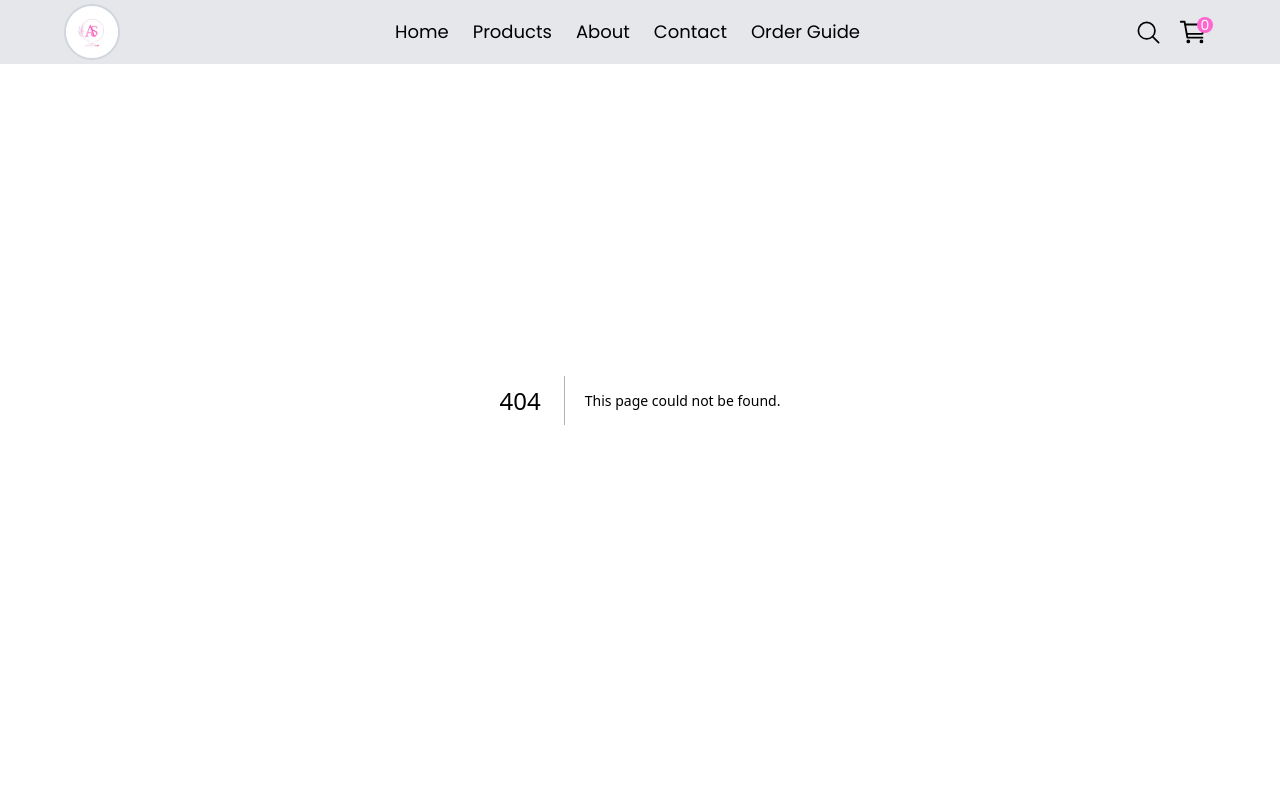
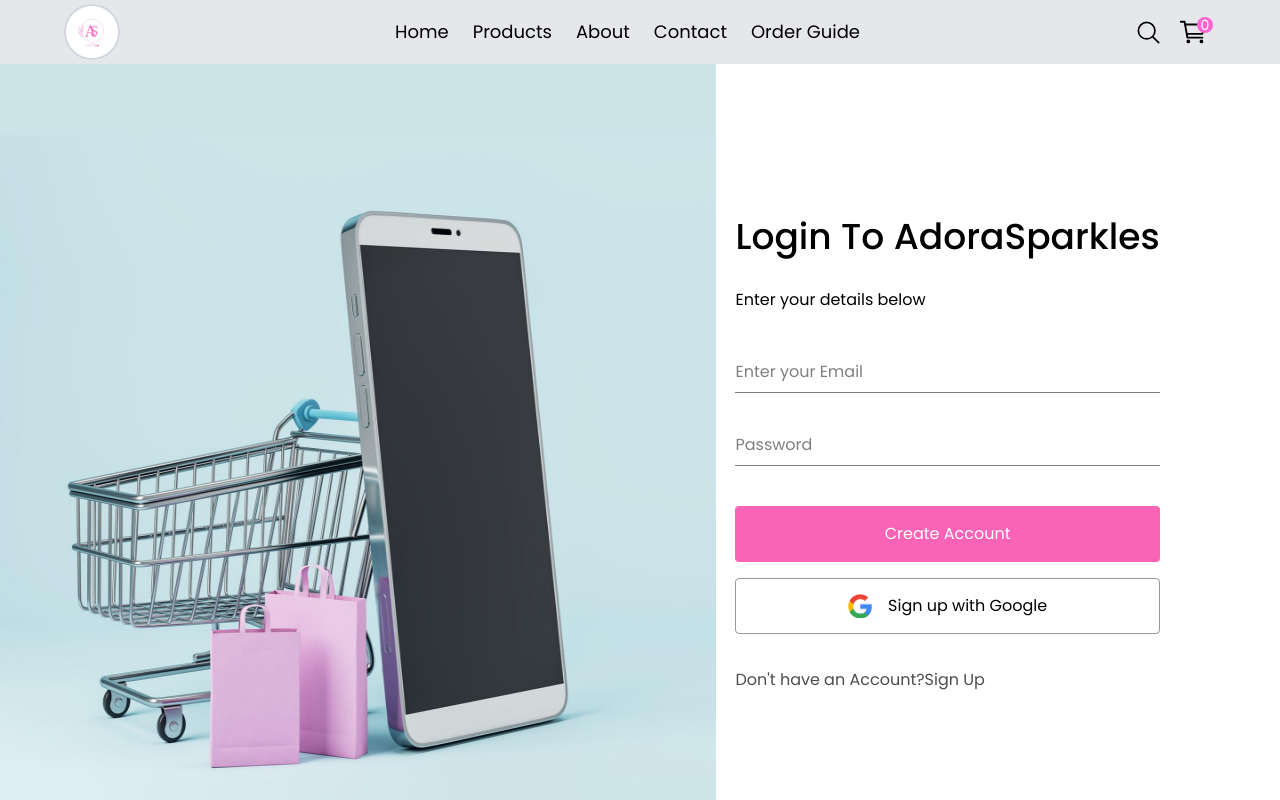
Before and after one commit to soala144/adora-sparkle, a Next.js app: page /login in a window 1280 px wide. Before the commit this address had no page. Shown: the top 800 px of the page. Built offline with nearby package versions, Linux system fonts and the light colour scheme.

Commit message:
Sign Up & Login

```diff
--- /dev/null
+++ b/src/app/login/page.js
@@ -0,0 +1,70 @@
+import React from "react";
+("use client");
+import Image from "next/image";
+const page = () => {
+  return (
+    <div className="flex mt-15 max-[1121px]:mx-auto w-[90.6vw] items-center justify-between mb-[140px]">
+      <Image
+        src="/images/side_Image.png"
+        className="h-[781px] w-[61.7%] max-[1121px]:hidden"
+        alt=""
+        width={192}
+        height={192}
+        priority
+      />
+      <form className="max-[1121px]:mx-auto max-[1121px]:w-fit">
+        <h1 className="text-[36px] font-medium max-[1121px]:text-center max-[1121px]:text-[30px] max-[320px]:text-[25px]">
+          Login To AdoraSparkles
+        </h1>
+        <p className="mt-6 max-[1121px]:text-center">
+          Enter your details below
+        </p>
+        <div className="flex flex-col gap-10 mt-12 mb-10 max-[521px]:w-[90vw]">
+          <input
+            type="email"
+            className="border-b border-b-black/50 pb-2 outline-none"
+            placeholder="Enter your Email"
+            required
+          />
+          <input
+            type="password"
+            className="border-b border-b-black/50 pb-2 outline-none"
+            placeholder="Password"
+            required
+          />
+        </div>
+        <div>
+          <button
+            type="submit"
+            // disabled={isLoading}
+            className="bg-pink-400 cursor-pointer text-white flex items-center justify-center w-full rounded h-14 mb-4"
+          >
+            Create Account
+          </button>
+          <button className="flex items-center h-14 border border-black/40 rounded justify-center w-full gap-4">
+            <Image
+              src="/images/Icon-Google.png"
+              className="w-6 h-6"
+              alt=""
+              width={192}
+              height={192}
+              priority
+            />
+            <p>Sign up with Google</p>
+          </button>
+        </div>
+        <p className="mt-[34px] text-black/70">
+          Don't have an Account?
+          {/* <Link
+              to="/login"
+              className="underline font-medium underline-offset-[7px]"
+            > */}
+          Sign Up
+          {/* </Link> */}
+        </p>
+      </form>
+    </div>
+  );
+};
+
+export default page;
--- a/src/components/Cart.tsx
+++ b/src/components/Cart.tsx
@@ -93,6 +93,9 @@
                   src={item.img}
                   alt=""
                   className="sm:size-30 max-[400px]:block max-[400px]:mx-auto size-24"
+                  width={192}
+                  height={192}
+                  priority
                 />
                 <div className=" w-[60%] max-[400px]:w-[94%]">
                   <p className="font-bold  truncate text-2xl capitalize">
@@ -126,7 +129,9 @@
             <p>Items Cost</p>
             <p className="text-right">{itemsCost}</p>
             <p className="my-3">Discount Cost</p>
-            <p className="text-right my-3 text-red-800">-&#8358;{discountCost}</p>
+            <p className="text-right my-3 text-red-800">
+              -&#8358;{discountCost}
+            </p>
             <p>Total</p>
             <p className="text-right">{totalCost}</p>
             <Link
--- a/src/components/Checkout.tsx
+++ b/src/components/Checkout.tsx
@@ -115,7 +115,14 @@
             {cartItems.map((item, i) => (
               <div key={item.id} className="flex items-center justify-between">
                 <div className="w-[80%] flex items-center gap-2">
-                  <Image src={item.img} alt="" className="size-14" />
+                  <Image
+                    src={item.img}
+                    alt=""
+                    className="size-14"
+                    width={192}
+                    height={192}
+                    priority
+                  />
                   <p className="max-w-full font-medium truncate">{item.name}</p>
                 </div>
                 <p>{item.price}</p>
```
Also changed, not shown: tsconfig.json (+7 -1 lines), src/app/signup/page.js (renamed from src/app/signup/page.tsx).
